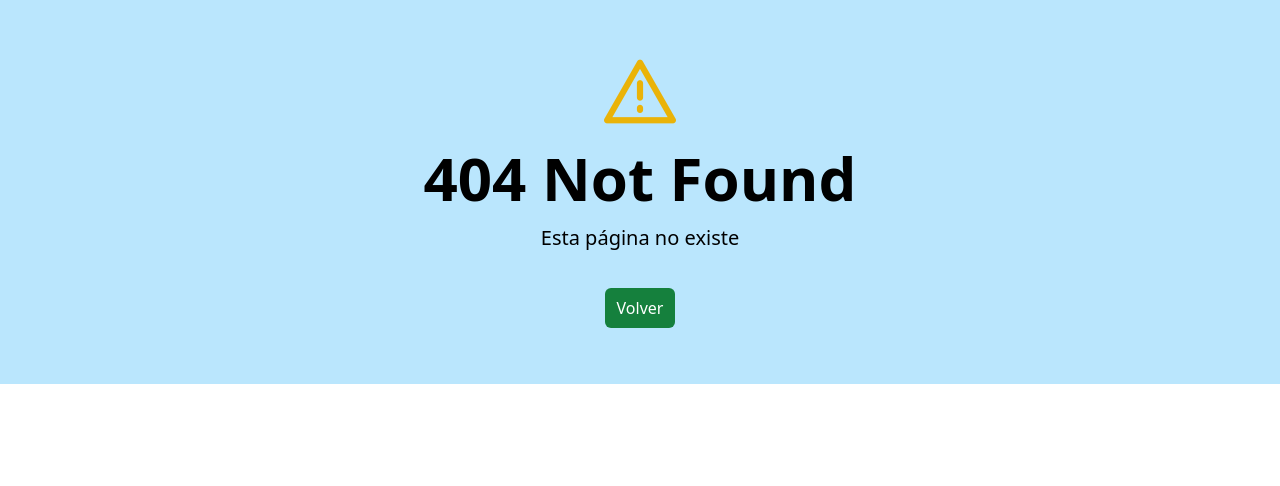
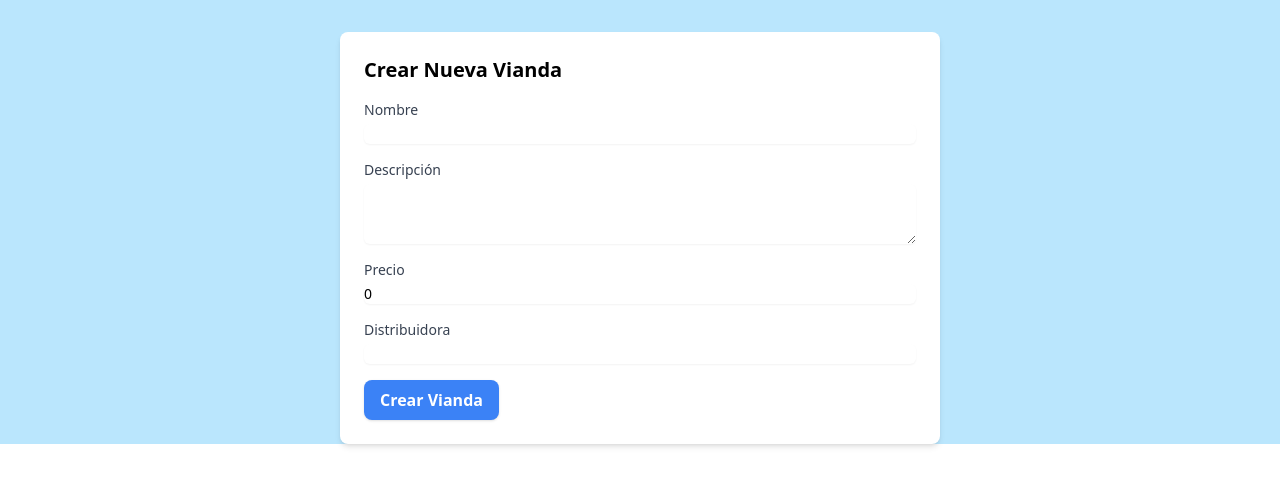
Before and after one commit to agusOlivieri/viandaApp-front-end, a Vue app: page /admin/viandas/new in a window 1280 px wide. Before the commit this address had no page. Shown: the top 486 px of the page. Built offline with nearby package versions, Linux system fonts and the light colour scheme.

Commit message:
added new vianda view to router index

```diff
--- a/src/components/ViandaAppTable.vue
+++ b/src/components/ViandaAppTable.vue
@@ -67,7 +67,7 @@ watch(() => queryParams, fetchData, { deep: true })
             </tbody>
         </table>
         <div class="w-32 mt-2">
-            <NuevoBtn link="/client/viandas/new" text="Nuevo"/>
+            <NuevoBtn link="/admin/viandas/new" text="Nuevo"/>
         </div>
 
         <div v-if="loading" class="text-center text-gray-500 mt-4">Cargando...</div>
--- a/src/router/index.js
+++ b/src/router/index.js
@@ -7,6 +7,7 @@ import LoginView from '@/views/LoginView.vue'
 import AdminHomeView from '@/views/AdminHomeView.vue'
 import ViandasView from '@/views/ViandasView.vue'
 import { useUsuarioStore } from '@/stores/usuario'
+import NewViandaView from '@/views/NewViandaView.vue'
 
 const router = createRouter({
   history: createWebHistory(import.meta.env.BASE_URL),
@@ -48,6 +49,12 @@ const router = createRouter({
       component: ViandasView,
       meta: { requiresAuth: true, roles: ["ROLE_ADMINISTRADOR"] },
     },
+    {
+      path: '/admin/viandas/new',
+      name: 'new-vianda',
+      component: NewViandaView,
+      // meta: { requiresAuth: true, roles: ["ROLE_ADMINISTRADOR"] },
+    },
 
   ],
 })
--- a/src/views/NewViandaView.vue
+++ b/src/views/NewViandaView.vue
@@ -37,7 +37,7 @@ const crearVianda = async () => {
 </script>
 
 <template>
-    <div class="max-w-md mx-auto mt-8 p-6 bg-white rounded-lg shadow-md">
+    <div class="w-[600px] mx-auto mt-8 p-6 bg-white rounded-lg shadow-md">
         <h2 class="text-xl font-bold mb-4">Crear Nueva Vianda</h2>
         <form @submit.prevent="crearVianda">
             <div class="mb-4">
@@ -78,6 +78,13 @@ const crearVianda = async () => {
                 required
                 />
             </div>
+
+            <button type="submit" class="bg-blue-500 text-white font-bold py-2 px-4 rounded-lg shadow hover:bg-blue-600 transition" :disabled="loading">
+                {{ loading ? "Creando..." : "Crear Vianda" }}
+            </button>
         </form>
+
+        <p v-if="successMessage" class="mt-4 text-green-600 font-medium">{{ successMessage }}</p>
+        <p v-if="errorMessage" class="mt-4 text-red-600 font-medium">{{ errorMessage }}</p>
     </div>
 </template>
```
